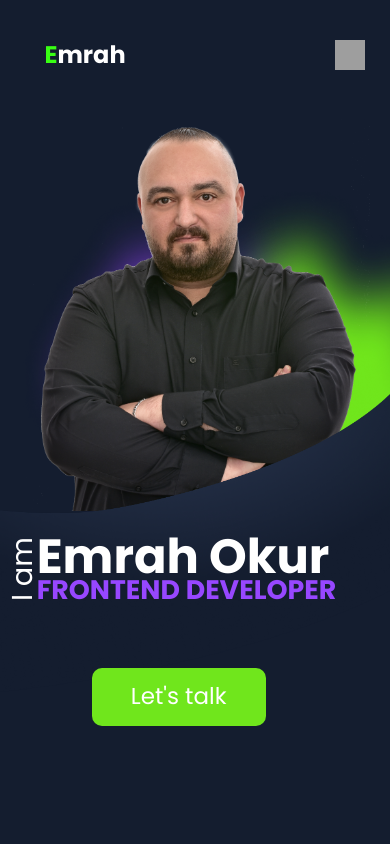
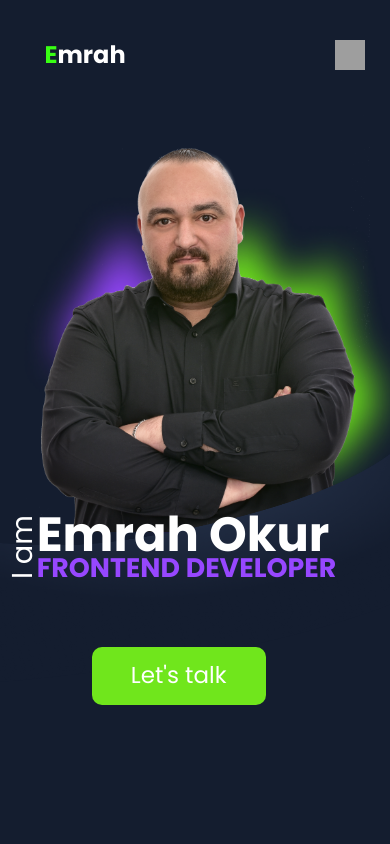
Before and after one commit to EmrahOkur/Emrah-Okur-Portfolio, an Angular app in the folder Emrah-Okur-Portfolio/: page / in a window 390 px wide. Shown: the top 844 px of the page. Built offline with nearby package versions, Linux system fonts and the light colour scheme; grey boxes are pictures that could not be loaded.

Commit message:
tablet responsive

```diff
--- a/Emrah-Okur-Portfolio/src/app/about-me/about-me.component.scss
+++ b/Emrah-Okur-Portfolio/src/app/about-me/about-me.component.scss
@@ -5,7 +5,7 @@
     display: flex;
     justify-content: center;
     overflow: hidden;
-    margin-top: 100px;
+    margin-top: -150px;
     padding-top: 100px;
 }
 
--- a/Emrah-Okur-Portfolio/src/app/app.component.scss
+++ b/Emrah-Okur-Portfolio/src/app/app.component.scss
@@ -126,7 +126,7 @@
 
             background-image: url('../assets/img/hero-img/shapeheropage.png');
             background-repeat: no-repeat;
-            background-position: left 0px top 70px;
+            background-position: left 0px top 0px;
             background-size: 100%  100%;
             z-index: 1;
 
@@ -172,7 +172,7 @@
                   position: absolute;
                   width: 100%;
                   height: 185px;
-                  top: 450px;
+                  top: 420px;
 
 
                   background-image: url('../assets/img/hero-img/shapeheropage.png');
@@ -192,7 +192,7 @@
                 position: absolute;
                 width: 100%;
                 height: 185px;
-                top: 470px;
+                top: 420px;
 
 
                 background-image: url('../assets/img/hero-img/shapeheropage.png');
@@ -230,9 +230,26 @@
                 @media (max-width: 412px) {
                   .background-layer-secondary {
                       position: absolute;
+                      width: 120%;
+                      height: 198px;
+                      top:420px;
+
+
+                      background-image: url('../assets/img/hero-img/shapeheropage.png');
+                      background-repeat: no-repeat;
+                      background-position: left 0px top 0px;
+                      background-size: 100%  100%;
+                      z-index: 1;
+
+                    }
+                  }
+
+                  @media (min-width: 376px) and (max-width: 399.33px) {
+                    .background-layer-secondary {
+                      position: absolute;
                       width: 100%;
-                      height: 298px;
-                      top:394px;
+                      height: 228px;
+                      top:454px;
 
 
                       background-image: url('../assets/img/hero-img/shapeheropage.png');
@@ -285,7 +302,7 @@
                       position: absolute;
                       width: 100%;
                       height: 208px;
-                      top: 434px;
+                      top: 494px;
 
 
 
--- a/Emrah-Okur-Portfolio/src/app/hero/hero-mobile.component.scss
+++ b/Emrah-Okur-Portfolio/src/app/hero/hero-mobile.component.scss
@@ -2,9 +2,9 @@
 
 @media (max-width: 620px) {
   .background-shadow{
-  margin-top: -10%;
-  margin-left: -10%;
-
+    width: 400px !important;
+    height: 400px !important;
+    left: 40px !important;
    }
     .hero-image {
         top: -4vh;
@@ -67,20 +67,23 @@
         justify-content: center;
         margin-left: 7%;
         margin-top: -3vh;
+
     }
 
     .cta-button {
         margin-top: 3%;
     }
+
 }
 
-@media (min-width: 480px) and (max-width: 600px) {
-    .background-shadow {
-        margin-top: -14%;
-
+@media (min-width: 477px) and (max-width: 600px) {
+  .background-shadow{
+    width: 400px !important;
+    height: 400px !important;
+    left: 20px !important;
    }
     .footer-links{
-      left: 0px;
+      left: -20px;
     }
 }
 
@@ -138,11 +141,12 @@
         top:-50px;
     }
     .background-shadow{
-        top: 10px;
-
+      width: 400px !important;
+      height: 400px !important;
+      left: 20px !important;
      }
     .text-section{
-        top: -80px;
+        top: -120px;
     }
     .footer-links{
         left: 0px;
@@ -161,12 +165,14 @@
 /* Breite 400px bis 480px (kleinere Tablets und größere Smartphones) */
 @media (min-width: 400px) and (max-width: 435px) {
   .hero-image {
-    margin-top: 30%;
+    margin-top: 2%;
     width: 350px;
   }
 
-  .background-shadow {
-    margin-top: 58%;
+  .background-shadow{
+    width: 400px !important;
+    height: 400px !important;
+    left: 20px !important ;
    }
 
   .cta-button {
@@ -183,11 +189,13 @@
 
   .text-section {
     margin-left: 1%;
-    margin-top: -6vh;
+    margin-top: -10vh;
   }
 
-  .background-shadow {
-    margin-left: 15%;
+  .background-shadow{
+    width: 400px !important;
+    height: 400px !important;
+    left: 20px !important;
    }
 
   p{
@@ -222,7 +230,8 @@
   }
 
   .text-section {
-    margin-top: 15vh;
+    margin-top: 10vh;
+    left: 0px;
   }
 
   .background-layer {
@@ -230,9 +239,10 @@
     top: 14vh;
   }
 
-  .background-shadow {
-    margin-top: -12%;
-
+  .background-shadow{
+    width: 400px !important;
+    height: 400px !important;
+    left: 20px !important;
    }
 
   .footer-links {
@@ -246,13 +256,15 @@
 
 /* Bis 360px (kleinere Smartphones) */
 @media (max-width: 360px) {
-  .background-shadow {
-    margin-top: -10vh;
-    margin-left: -10vh ;
+  .background-shadow{
+    width: 400px !important;
+    height: 400px !important;
+    left: -20px !important;
+    top: 30px;
    }
 
   .hero-image {
-    top: 25vh;
+    top: 15vh;
     right: 10px;
   }
 
@@ -293,13 +305,15 @@
 /* Bis 320px (sehr kleine Smartphones) */
 @media (max-width: 320px) {
   .hero-image {
-    top: 17vh !important;
+    top: 25vh !important;
     width: 347px;
   }
 
-  .background-shadow {
-    margin-top: -15vh ;
-    margin-right: 100px ;
+  .background-shadow{
+    width: 300px !important;
+    height: 300px !important;
+    left: -20px !important;
+    top: 100px;
    }
 
   .hero-container {
@@ -307,9 +321,9 @@
   }
 
   .text-section {
-    margin-top: 15vh;
+    margin-top: 5vh;
     transform: scale(0.7);
-    margin-left: 0px;
+    margin-left: 70px;
   }
 
   .footer-links {
@@ -378,6 +392,12 @@
    .footer-links{
     top:50px;
    }
+   .background-shadow{
+    width: 400px !important;
+    height: 400px !important;
+    left: -10px !important;
+    top: 30px;
+   }
 }
 
 @media (min-width: 361px) and (max-width: 374px){
--- a/Emrah-Okur-Portfolio/src/app/hero/hero-responsive.component.scss
+++ b/Emrah-Okur-Portfolio/src/app/hero/hero-responsive.component.scss
@@ -75,7 +75,7 @@
 
 
 
-@media (min-width: 801px) and (max-width: 916px) {
+@media (min-width: 801px) and (max-width: 930px) {
     .hero-image {
         width: 412px;
         top: 7vh;
--- /dev/null
+++ b/Emrah-Okur-Portfolio/src/app/hero/hero-tablet.component.scss
@@ -0,0 +1,64 @@
+@import '../../styles.scss';
+
+@media only screen and (min-width: 768px) and (max-width: 767px) {
+    .background-shadow{
+        width: 500px !important;
+        height: 500px !important;
+        left: 80px !important ;
+        top: 0px;
+       }
+       .hero-image{
+        top: -17vh;
+       }
+       .text-section{
+        top:-120px;
+       }
+
+}
+@media only screen and (min-width: 820px) and (max-width: 1180px) and (-webkit-min-device-pixel-ratio: 2) {
+    .text-section{
+        top:50px;
+    }
+}
+
+@media only screen and (width: 1024px) and (height: 1366px) and (-webkit-min-device-pixel-ratio: 2) {
+    .text-section{
+        left:-130px;
+    }
+
+}
+
+@media only screen and (width: 912px) and (height: 1368px) and (-webkit-min-device-pixel-ratio: 2) {
+    .text-section{
+        top:-20px;
+    }
+}
+@media only screen and (width: 1024px) and (height: 768px) and (-webkit-min-device-pixel-ratio: 2) and (orientation: landscape) {
+    .text-section{
+        top: 300px;
+    }
+}
+@media only screen and (width: 1180px) and (height: 820px) and (-webkit-min-device-pixel-ratio: 2) and (orientation: landscape) {
+    .text-section{
+        top: 400px;
+    }
+}
+
+@media only screen and (width: 1366px) and (height: 1024px) and (-webkit-min-device-pixel-ratio: 2) and (orientation: landscape) {
+.text-section{
+    transform: scale(0.9);
+    top: 250px;
+}
+.background-shadow{
+    top:100px;
+}
+}
+
+@media only screen and (width: 1368px) and (height: 912px) and (-webkit-min-device-pixel-ratio: 2) and (orientation: landscape) {
+.footer-links{
+    left:0px;
+}
+.text-section{
+    top:250px;
+}
+}
--- a/Emrah-Okur-Portfolio/src/app/hero/hero.component.ts
+++ b/Emrah-Okur-Portfolio/src/app/hero/hero.component.ts
@@ -6,7 +6,7 @@ import { CommonModule } from '@angular/common';
   standalone: true,
   imports: [CommonModule],
   templateUrl: './hero.component.html',
-  styleUrls:[ './hero.component.scss','hero-responsive.component.scss', 'hero-desktop.component.scss', 'hero-mobile.component.scss']
+  styleUrls:[ './hero.component.scss','hero-responsive.component.scss', 'hero-desktop.component.scss', 'hero-mobile.component.scss','hero-tablet.component.scss']
 })
 export class HeroComponent {
 
```
Also changed, not shown: Emrah-Okur-Portfolio/src/app/hero/hero-tablet.compnent.scss (added). Lines whose indentation alone changed are shown as unchanged.
